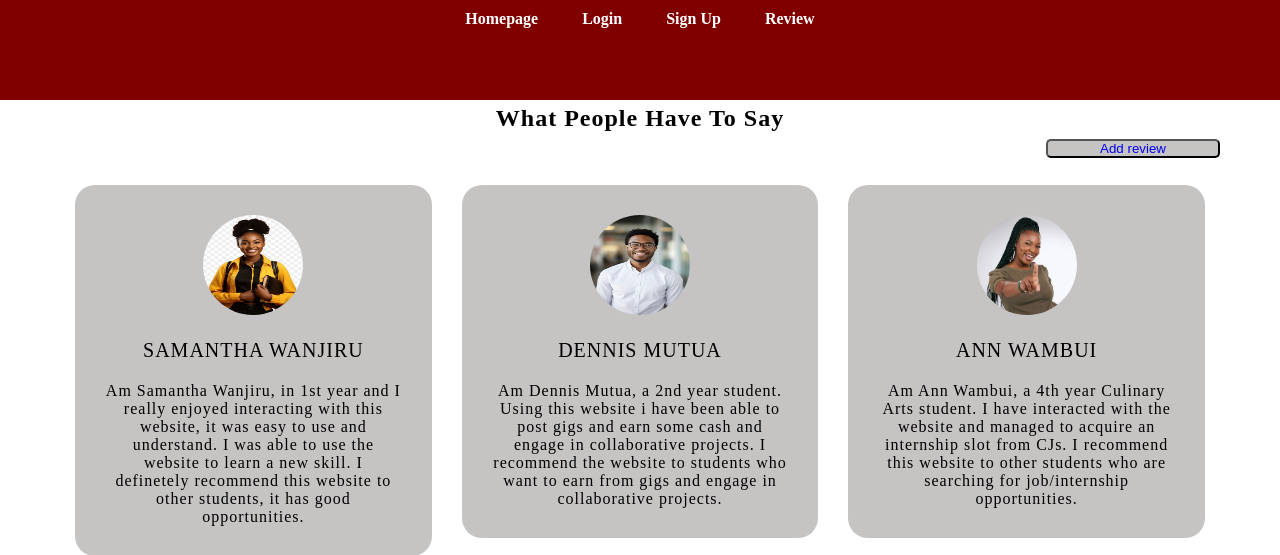
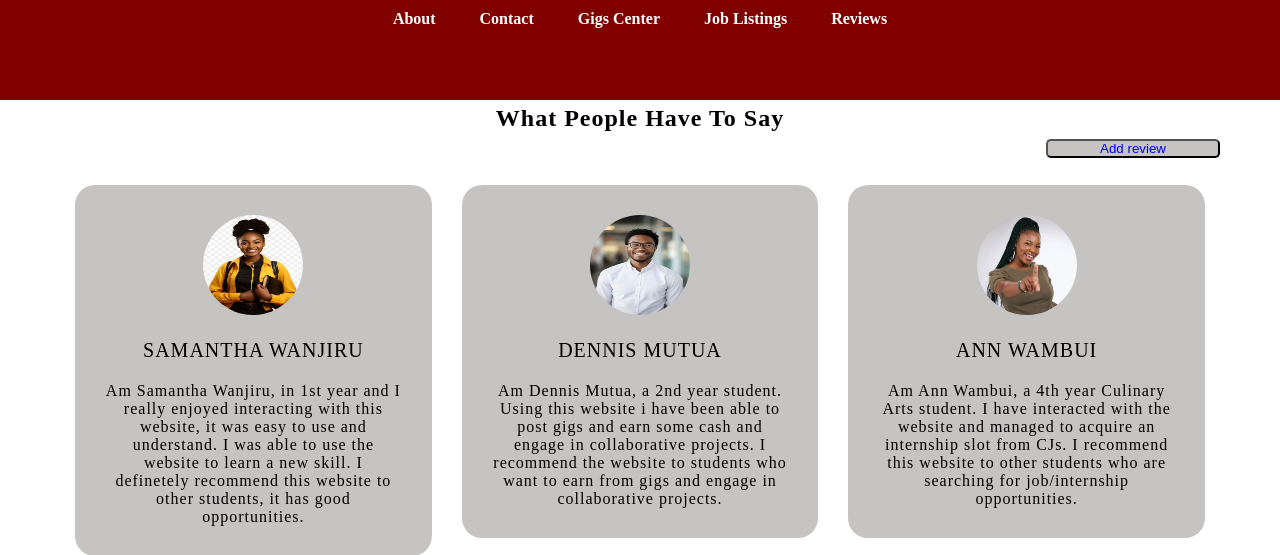
Before and after one commit to BritahKami/ICS-Project-1, a Flask app: page /reviews in a window 1280 px wide. Shown: the top 555 px of the page. Run offline with Flask 3, Linux system fonts and the light colour scheme; parts of the project's set-up code (start-up, migrations or seed data) failed here and were passed over.

Commit message:
#43 - Updated nav bar links

```diff
--- a/website/templates/reviews/reviews.html
+++ b/website/templates/reviews/reviews.html
@@ -9,12 +9,13 @@
 <body>
     <header>
         <nav>
-            <ul>
-                <li><a href="/">Homepage</a></li>
-                <li><a href="/signin">Login</a></li>
-                <li><a href="/signup">Sign Up</a></li>
-                <li><a href="/reviews">Review</a></li>
-            </ul>
+           <ul>
+            <li><a href="/about">About</a></li>
+            <li><a href="/contact">Contact</a></li>
+            <li><a href="/gigs">Gigs Center</a></li>
+            <li><a href="/jobs">Job Listings</a></li>
+            <li><a href="/reviews">Reviews</a></li>
+          </ul>
         </nav>
     </header>
 
```
